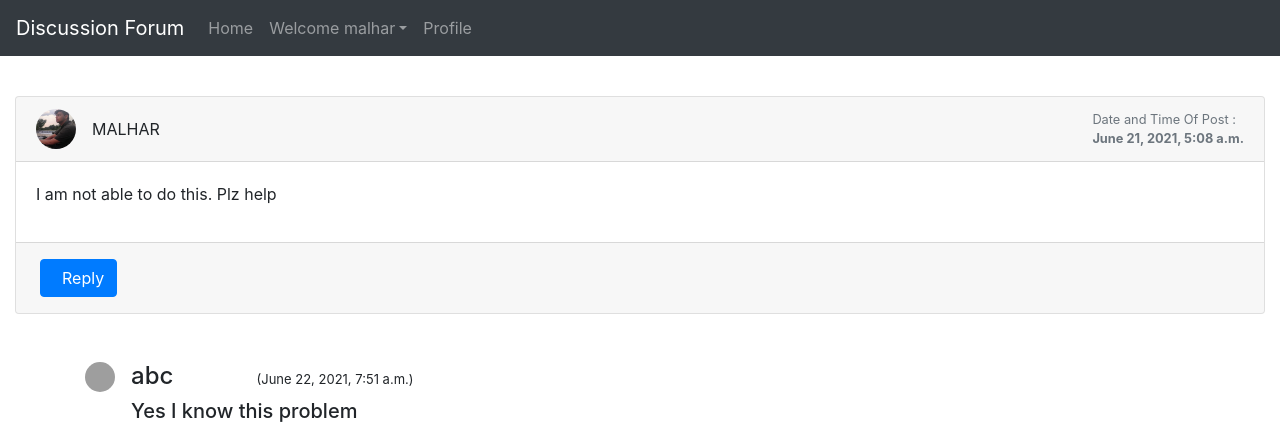
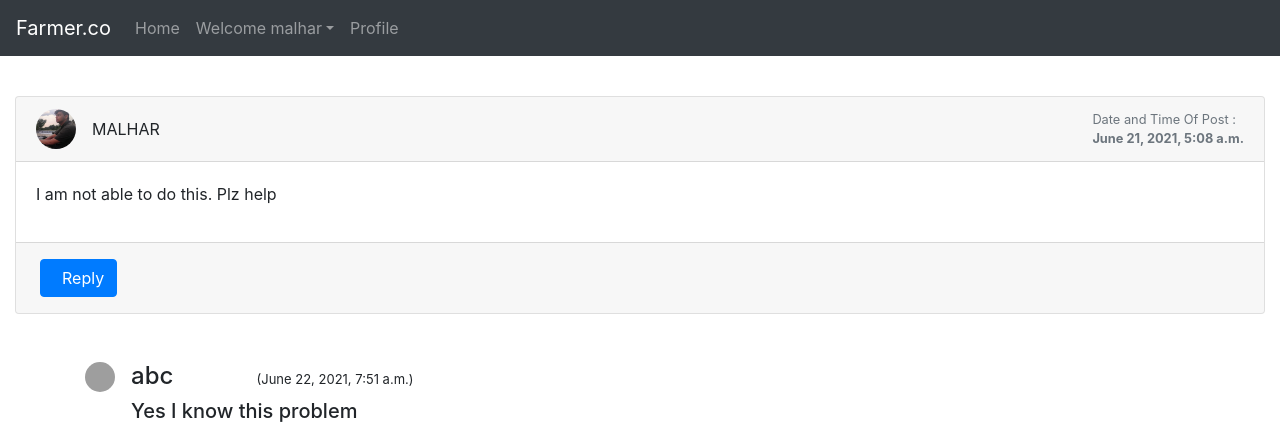
Before and after one commit to iwantacrepe/farmerco, a Django app: page /discussion/21/ in a window 1280 px wide. Shown: the top 422 px of the page. Run offline with Django 3.2, Linux system fonts and the light colour scheme; a user stored in the database is signed in; data comes from the database, SQL or seed files in the repository; parts of the project's set-up code (start-up, migrations or seed data) failed here and were passed over; some libraries are stand-ins or nearby versions; grey boxes are pictures that could not be loaded.

Commit message:
Update basic.html

```diff
--- a/profile_of_user/templates/basic.html
+++ b/profile_of_user/templates/basic.html
@@ -13,7 +13,7 @@
   </head>
   <body>
     <nav class="navbar navbar-expand-lg navbar-dark bg-dark fixed-top">
-  <a class="navbar-brand" href="/">Discussion Forum</a>
+  <a class="navbar-brand" href="/">Farmer.co</a>
   <button class="navbar-toggler" type="button" data-toggle="collapse" data-target="#navbarSupportedContent" aria-controls="navbarSupportedContent" aria-expanded="false" aria-label="Toggle navigation">
     <span class="navbar-toggler-icon"></span>
   </button>
```
